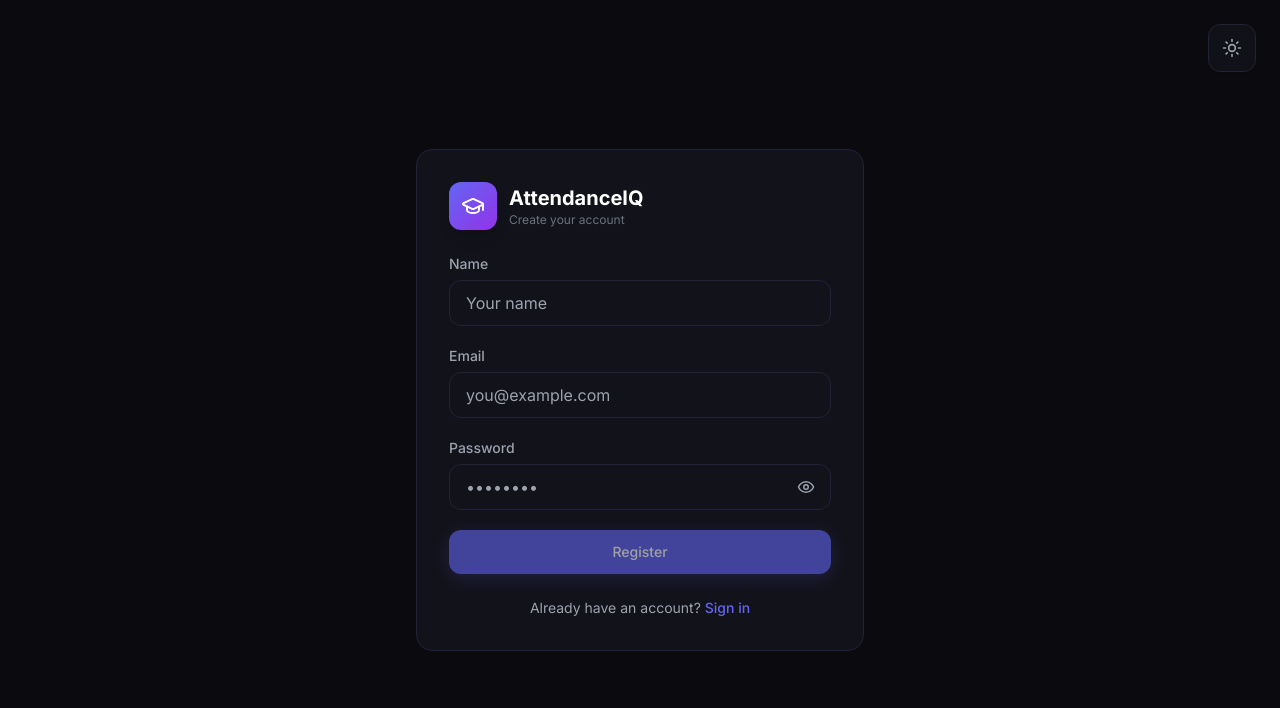
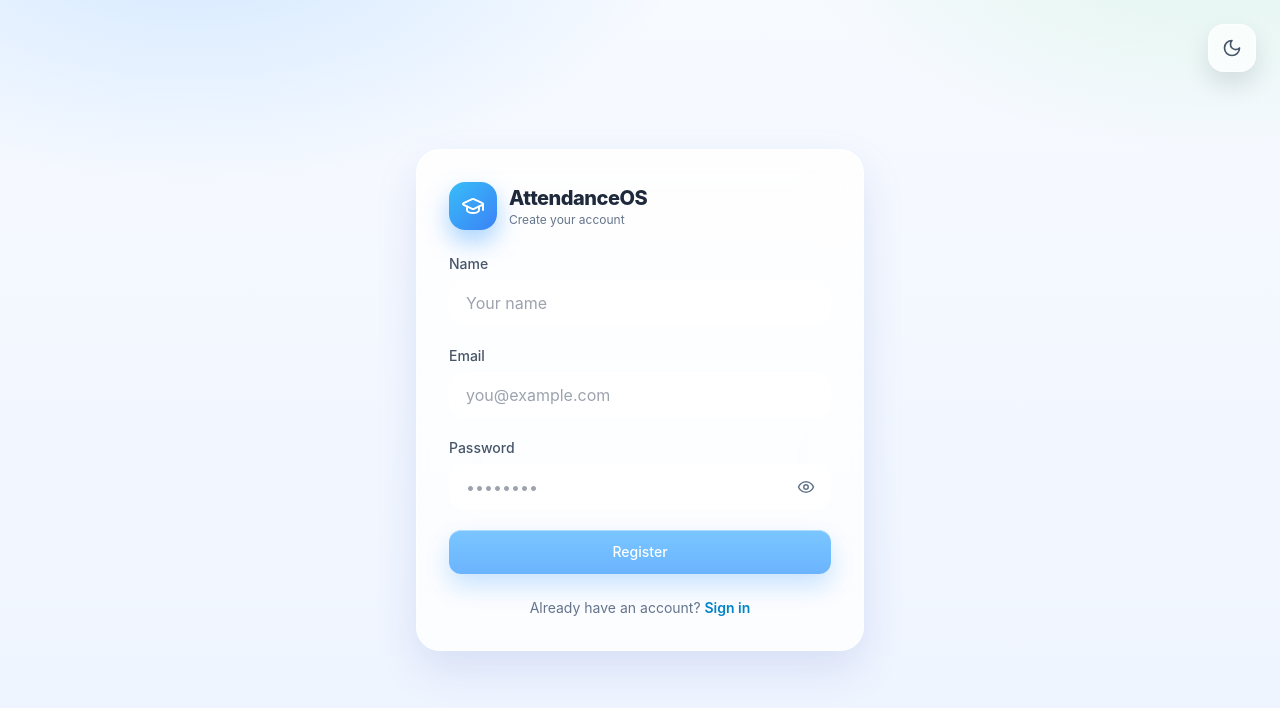
Before and after one commit to rahulv186/AttendanceTracker, a React (Vite) app in the folder frontend/: page /register in a window 1280 px wide. Shown: the top 708 px of the page. Built offline with nearby package versions, Linux system fonts and the light colour scheme.

Commit message:
Redesign frontend with attendance gr

```diff
--- a/frontend/src/components/AuthThemeToggle.jsx
+++ b/frontend/src/components/AuthThemeToggle.jsx
@@ -6,7 +6,7 @@ import { Sun, Moon } from "lucide-react";
  * Syncs with localStorage and document class (same logic as App).
  */
 export default function AuthThemeToggle() {
-  const [theme, setTheme] = useState(() => localStorage.getItem("theme") || "dark");
+  const [theme, setTheme] = useState(() => localStorage.getItem("theme") || "light");
 
   useEffect(() => {
     if (theme === "dark") {
@@ -23,7 +23,7 @@ export default function AuthThemeToggle() {
     <button
       type="button"
       onClick={toggleTheme}
-      className="fixed top-4 right-4 sm:top-6 sm:right-6 z-50 w-10 h-10 sm:w-12 sm:h-12 rounded-xl flex items-center justify-center bg-white/90 dark:bg-dark-800/90 backdrop-blur border border-light-600 dark:border-dark-600 text-slate-600 dark:text-gray-400 hover:text-indigo-600 dark:hover:text-indigo-400 transition shadow-sm"
+      className="fixed top-4 right-4 sm:top-6 sm:right-6 z-50 w-10 h-10 sm:w-12 sm:h-12 rounded-2xl flex items-center justify-center bg-white/70 dark:bg-dark-700/80 backdrop-blur-xl border border-white/70 dark:border-dark-600 text-slate-600 dark:text-slate-300 hover:text-sky-600 dark:hover:text-cyan-200 transition shadow-[0_12px_24px_rgba(15,23,42,0.12)]"
       title={theme === "dark" ? "Switch to light mode" : "Switch to dark mode"}
     >
       {theme === "dark" ? <Sun size={20} /> : <Moon size={20} />}
--- a/frontend/src/components/Navbar.jsx
+++ b/frontend/src/components/Navbar.jsx
@@ -1,4 +1,4 @@
-import { useState } from "react";
+import { useMemo, useState } from "react";
 import { useNavigate } from "react-router-dom";
 import {
   GraduationCap,
@@ -37,42 +37,47 @@ export default function Navbar({ activeTab, onTabChange, theme, toggleTheme }) {
   ];
 
   const navLinkClass = (id) =>
-    `flex items-center gap-2 px-4 py-2.5 rounded-xl text-sm font-medium transition-all duration-200 ${
+    `flex items-center gap-2 px-4 py-2.5 rounded-2xl text-sm font-semibold transition-all duration-200 ${
       activeTab === id
-        ? "bg-indigo-500 text-white shadow-md"
-        : "text-slate-600 dark:text-gray-400 hover:text-slate-800 dark:hover:text-white hover:bg-light-600 dark:hover:bg-dark-600"
+        ? "bg-white text-sky-700 shadow-[0_8px_20px_rgba(10,132,255,0.16)] dark:bg-dark-700 dark:text-cyan-200"
+        : "text-slate-500 dark:text-slate-300 hover:text-slate-800 dark:hover:text-white hover:bg-white/60 dark:hover:bg-dark-700/80"
     }`;
 
   const iconBtnClass =
-    "w-10 h-10 rounded-xl flex items-center justify-center border border-light-600 dark:border-dark-600 bg-white/50 dark:bg-dark-800/50 hover:bg-light-600 dark:hover:bg-dark-600 text-slate-600 dark:text-gray-400 transition-all duration-200";
+    "w-10 h-10 rounded-2xl flex items-center justify-center border border-white/60 dark:border-dark-600 bg-white/70 dark:bg-dark-700/70 text-slate-600 dark:text-gray-300 hover:text-sky-700 dark:hover:text-cyan-200 transition-all duration-200 shadow-[0_10px_22px_rgba(15,23,42,0.08)]";
+
+  const greeting = useMemo(() => {
+    if (!user?.name) return "Welcome back";
+    return `Hi, ${user.name.split(" ")[0]}`;
+  }, [user]);
 
   return (
-    <nav className="sticky top-0 z-50 border-b border-light-600 dark:border-dark-600 bg-white/90 dark:bg-dark-900/90 backdrop-blur-xl shadow-sm transition-colors duration-300">
+    <nav className="sticky top-0 z-50 border-b border-white/60 dark:border-dark-600 bg-white/55 dark:bg-dark-900/55 backdrop-blur-2xl transition-colors duration-300">
       <div className="max-w-7xl mx-auto px-4 sm:px-6 lg:px-8">
-        <div className="flex items-center justify-between h-16 gap-4">
+        <div className="flex items-center justify-between min-h-[72px] gap-4 py-3">
           {/* Left: App title */}
           <div className="flex items-center gap-3 min-w-0 shrink-0">
-            <div className="w-10 h-10 rounded-xl bg-gradient-to-br from-indigo-500 to-purple-600 flex items-center justify-center shadow-lg flex-shrink-0">
+            <div className="w-11 h-11 rounded-2xl bg-gradient-to-br from-sky-400 to-blue-500 flex items-center justify-center shadow-[0_12px_22px_rgba(10,132,255,0.35)] flex-shrink-0">
               <GraduationCap size={20} className="text-white" />
             </div>
             <div className="hidden sm:block min-w-0">
-              <h1 className="text-base font-bold text-slate-800 dark:text-white truncate">
-                SRM Attendance Tracker
+              <h1 className="text-base font-extrabold text-slate-800 dark:text-white truncate tracking-tight">
+                AttendanceOS
               </h1>
-              <p className="text-[10px] text-slate-500 dark:text-gray-500 -mt-0.5 truncate">
-                Smart attendance management
+              <p className="text-[11px] text-slate-500 dark:text-slate-300 -mt-0.5 truncate">
+                {greeting}
               </p>
             </div>
             <div className="sm:hidden">
-              <h1 className="text-sm font-bold text-slate-800 dark:text-white">
-                Attendance
+              <h1 className="text-sm font-extrabold text-slate-800 dark:text-white">
+                AttendanceOS
               </h1>
             </div>
           </div>
 
           {/* Center: Desktop navigation */}
-          <div className="hidden md:flex items-center gap-1 flex-1 justify-center">
-            <div className="flex items-center gap-1 bg-light-700 dark:bg-dark-800 rounded-2xl p-1 border border-light-600 dark:border-dark-600">
+          <div className="hidden md:flex items-center gap-1 flex-1 justify-center px-2">
+            <div className="flex items-center gap-1 bg-white/55 dark:bg-dark-800/85 rounded-[20px] p-1.5 border border-white/70 dark:border-dark-600 shadow-[0_12px_24px_rgba(15,23,42,0.08)]">
               {tabs.map(({ id, label, icon: Icon }) => (
                 <button
                   key={id}
@@ -89,13 +94,13 @@ export default function Navbar({ activeTab, onTabChange, theme, toggleTheme }) {
           {/* Right: Theme + Logout + Mobile menu */}
           <div className="flex items-center gap-2 shrink-0">
             {user && (
-              <span className="hidden lg:block text-xs text-slate-500 dark:text-gray-400 truncate max-w-[100px]">
+              <span className="hidden lg:block text-xs text-slate-500 dark:text-slate-300 truncate max-w-[120px]">
                 {user.name || user.email}
               </span>
             )}
             <button
               onClick={toggleTheme}
-              className={`${iconBtnClass} hover:text-indigo-600 dark:hover:text-indigo-400`}
+              className={iconBtnClass}
               title={theme === "dark" ? "Light mode" : "Dark mode"}
             >
               {theme === "dark" ? <Sun size={18} /> : <Moon size={18} />}
@@ -108,7 +113,7 @@ export default function Navbar({ activeTab, onTabChange, theme, toggleTheme }) {
               <LogOut size={18} />
             </button>
             <button
-              className="md:hidden w-10 h-10 flex items-center justify-center rounded-xl border border-light-600 dark:border-dark-600 bg-white/50 dark:bg-dark-800/50 hover:bg-light-600 dark:hover:bg-dark-600 text-slate-600 dark:text-gray-400 transition-all duration-200"
+              className="md:hidden w-10 h-10 flex items-center justify-center rounded-2xl border border-white/60 dark:border-dark-600 bg-white/70 dark:bg-dark-700/70 text-slate-600 dark:text-gray-300 transition-all duration-200"
               onClick={() => setMobileOpen(!mobileOpen)}
               aria-expanded={mobileOpen}
             >
@@ -119,7 +124,7 @@ export default function Navbar({ activeTab, onTabChange, theme, toggleTheme }) {
 
         {/* Mobile menu */}
         {mobileOpen && (
-          <div className="md:hidden py-4 border-t border-light-600 dark:border-dark-600 animate-fade-in">
+          <div className="md:hidden py-4 border-t border-white/60 dark:border-dark-600 animate-fade-in">
             <div className="flex flex-col gap-1 pt-3">
               {tabs.map(({ id, label, icon: Icon }) => (
                 <button
@@ -128,10 +133,10 @@ export default function Navbar({ activeTab, onTabChange, theme, toggleTheme }) {
                     onTabChange(id);
                     setMobileOpen(false);
                   }}
-                  className={`flex items-center gap-3 px-4 py-3 rounded-xl text-sm font-medium transition-all duration-200 ${
+                  className={`flex items-center gap-3 px-4 py-3 rounded-2xl text-sm font-semibold transition-all duration-200 ${
                     activeTab === id
-                      ? "bg-indigo-500 text-white"
-                      : "text-slate-600 dark:text-gray-300 hover:bg-light-600 dark:hover:bg-dark-700"
+                      ? "bg-white text-sky-700 dark:bg-dark-700 dark:text-cyan-200"
+                      : "text-slate-600 dark:text-gray-300 hover:bg-white/70 dark:hover:bg-dark-700"
                   }`}
                 >
                   <Icon size={18} />
@@ -140,7 +145,7 @@ export default function Navbar({ activeTab, onTabChange, theme, toggleTheme }) {
               ))}
               <button
                 onClick={handleLogout}
-                className="flex items-center gap-3 px-4 py-3 rounded-xl text-sm font-medium text-rose-500 hover:bg-rose-500/10 transition-all duration-200 mt-2"
+                className="flex items-center gap-3 px-4 py-3 rounded-2xl text-sm font-semibold text-rose-500 hover:bg-rose-500/10 transition-all duration-200 mt-2"
               >
                 <LogOut size={18} />
                 Logout
--- a/frontend/src/components/PasswordInput.jsx
+++ b/frontend/src/components/PasswordInput.jsx
@@ -30,7 +30,7 @@ export default function PasswordInput({
       <button
         type="button"
         onClick={() => setShow((s) => !s)}
-        className="absolute right-3 top-1/2 -translate-y-1/2 p-1 rounded-lg text-slate-500 dark:text-gray-400 hover:text-slate-700 dark:hover:text-gray-300 hover:bg-light-600 dark:hover:bg-dark-600 transition"
+        className="absolute right-3 top-1/2 -translate-y-1/2 p-1 rounded-xl text-slate-500 dark:text-slate-300 hover:text-slate-700 dark:hover:text-white hover:bg-light-700/70 dark:hover:bg-dark-600 transition"
         title={show ? "Hide password" : "Show password"}
         tabIndex={-1}
       >
--- a/frontend/src/index.css
+++ b/frontend/src/index.css
@@ -1,3 +1,5 @@
+@import url("https://fonts.googleapis.com/css2?family=Plus+Jakarta+Sans:wght@400;500;600;700;800&display=swap");
+
 @tailwind base;
 @tailwind components;
 @tailwind utilities;
@@ -14,56 +16,81 @@
   }
 
   body {
-    @apply bg-light-800 dark:bg-dark-900 text-slate-800 dark:text-gray-100 font-sans antialiased transition-colors duration-300;
+    @apply font-sans antialiased transition-colors duration-300;
+    color: #0f172a;
+    background:
+      radial-gradient(60rem 32rem at 15% -10%, rgba(10, 132, 255, 0.16), transparent 52%),
+      radial-gradient(56rem 34rem at 95% -15%, rgba(48, 209, 88, 0.14), transparent 50%),
+      linear-gradient(180deg, #f7faff 0%, #eef4ff 100%);
+    min-height: 100vh;
   }
 
-  /* Only apply dark radial background in dark mode */
   .dark body {
-    background: #0a0a0f;
-    background-image:
-      radial-gradient(
-        ellipse at 20% 50%,
-        rgba(99, 102, 241, 0.08) 0%,
-        transparent 50%
-      ),
-      radial-gradient(
-        ellipse at 80% 20%,
-        rgba(34, 211, 238, 0.06) 0%,
-        transparent 50%
-      );
+    color: #e2e8f0;
+    background:
+      radial-gradient(64rem 34rem at 12% -14%, rgba(10, 132, 255, 0.2), transparent 52%),
+      radial-gradient(56rem 36rem at 92% -12%, rgba(94, 92, 230, 0.22), transparent 50%),
+      linear-gradient(180deg, #0c1220 0%, #0b1428 100%);
   }
 
   ::-webkit-scrollbar {
-    width: 6px;
+    width: 8px;
   }
 
   ::-webkit-scrollbar-track {
-    @apply bg-light-700 dark:bg-dark-800 transition-colors duration-300;
+    background: transparent;
   }
 
   ::-webkit-scrollbar-thumb {
-    @apply bg-light-500 dark:bg-dark-500 rounded-full transition-colors duration-300;
+    background: rgba(148, 163, 184, 0.45);
+    border-radius: 9999px;
   }
 
   ::-webkit-scrollbar-thumb:hover {
-    @apply bg-accent-purple;
+    background: rgba(10, 132, 255, 0.6);
   }
 }
 
 @layer components {
   .glass-card {
-    @apply bg-white dark:bg-dark-800 border border-light-600 dark:border-dark-600 rounded-2xl shadow-sm dark:shadow-none;
-    backdrop-filter: blur(10px);
-    transition: all 0.3s ease;
+    border-radius: 1.5rem;
+    border: 1px solid rgba(255, 255, 255, 0.62);
+    background: linear-gradient(
+      180deg,
+      rgba(255, 255, 255, 0.86) 0%,
+      rgba(255, 255, 255, 0.74) 100%
+    );
+    box-shadow:
+      0 18px 44px rgba(30, 64, 175, 0.12),
+      inset 0 1px 0 rgba(255, 255, 255, 0.66);
+    backdrop-filter: blur(24px);
+    transition: transform 0.22s ease, box-shadow 0.22s ease, border-color 0.22s ease;
   }
 
   .glass-card:hover {
-    @apply border-light-500 dark:border-dark-500;
-    box-shadow: 0 4px 20px rgba(99, 102, 241, 0.05);
+    transform: translateY(-1px);
+    box-shadow:
+      0 22px 52px rgba(30, 64, 175, 0.16),
+      inset 0 1px 0 rgba(255, 255, 255, 0.8);
+    border-color: rgba(200, 226, 255, 0.95);
+  }
+
+  .dark .glass-card {
+    border: 1px solid rgba(148, 163, 184, 0.24);
+    background: linear-gradient(
+      180deg,
+      rgba(15, 23, 42, 0.74) 0%,
+      rgba(15, 23, 42, 0.62) 100%
+    );
+    box-shadow:
+      0 22px 48px rgba(2, 6, 23, 0.52),
+      inset 0 1px 0 rgba(148, 163, 184, 0.2);
   }
 
   .dark .glass-card:hover {
-    box-shadow: 0 0 30px rgba(99, 102, 241, 0.1);
+    box-shadow:
+      0 26px 60px rgba(2, 6, 23, 0.62),
+      inset 0 1px 0 rgba(148, 163, 184, 0.28);
   }
 
   .stat-value {
@@ -88,24 +115,28 @@
   }
 
   .btn-primary {
-    @apply px-6 py-3 rounded-xl font-semibold text-sm transition-all duration-300 cursor-pointer;
-    @apply bg-accent-purple hover:bg-indigo-500 text-white;
-    box-shadow: 0 4px 20px rgba(99, 102, 241, 0.3);
+    @apply px-6 py-3 rounded-2xl font-semibold text-sm transition-all duration-300 cursor-pointer text-white;
+    background: linear-gradient(180deg, #24a0ff 0%, #0a84ff 100%);
+    box-shadow:
+      0 12px 24px rgba(10, 132, 255, 0.35),
+      inset 0 1px 0 rgba(255, 255, 255, 0.4);
   }
 
   .btn-primary:hover {
-    box-shadow: 0 6px 30px rgba(99, 102, 241, 0.5);
+    box-shadow:
+      0 18px 34px rgba(10, 132, 255, 0.4),
+      inset 0 1px 0 rgba(255, 255, 255, 0.55);
     transform: translateY(-1px);
   }
 
   .btn-success {
-    @apply px-4 py-2.5 rounded-xl font-semibold text-sm transition-all duration-300 cursor-pointer;
-    @apply bg-emerald-600 hover:bg-emerald-500 text-white;
+    @apply px-4 py-2.5 rounded-xl font-semibold text-sm transition-all duration-300 cursor-pointer text-white;
+    background: linear-gradient(180deg, #35d76a 0%, #30d158 100%);
   }
 
   .btn-danger {
-    @apply px-4 py-2.5 rounded-xl font-semibold text-sm transition-all duration-300 cursor-pointer;
-    @apply bg-rose-600 hover:bg-rose-500 text-white;
+    @apply px-4 py-2.5 rounded-xl font-semibold text-sm transition-all duration-300 cursor-pointer text-white;
+    background: linear-gradient(180deg, #ff6f65 0%, #ff453a 100%);
   }
 
   .risk-badge {
@@ -113,32 +144,55 @@
   }
 
   .risk-badge.green {
-    @apply bg-emerald-500/20 text-emerald-400 border border-emerald-500/30;
+    @apply border;
+    background: rgba(48, 209, 88, 0.15);
+    color: #1f8f42;
+    border-color: rgba(48, 209, 88, 0.36);
   }
 
   .risk-badge.yellow {
-    @apply bg-amber-500/20 text-amber-400 border border-amber-500/30;
+    @apply border;
+    background: rgba(255, 159, 10, 0.16);
+    color: #b86b00;
+    border-color: rgba(255, 159, 10, 0.38);
   }
 
   .risk-badge.red {
-    @apply bg-rose-500/20 text-rose-400 border border-rose-500/30;
+    @apply border;
+    background: rgba(255, 69, 58, 0.16);
+    color: #c13b34;
+    border-color: rgba(255, 69, 58, 0.4);
+  }
+
+  .dark .risk-badge.green {
+    color: #4ade80;
+  }
+
+  .dark .risk-badge.yellow {
+    color: #fbbf24;
+  }
+
+  .dark .risk-badge.red {
+    color: #fb7185;
   }
 }
 
 @layer utilities {
   .text-gradient-purple {
-    @apply bg-gradient-to-r from-indigo-400 to-purple-400 bg-clip-text text-transparent;
+    @apply bg-clip-text text-transparent;
+    background-image: linear-gradient(92deg, #0a84ff, #64d2ff);
   }
 
   .text-gradient-cyan {
-    @apply bg-gradient-to-r from-cyan-400 to-blue-400 bg-clip-text text-transparent;
+    @apply bg-clip-text text-transparent;
+    background-image: linear-gradient(92deg, #30d158, #64d2ff);
   }
 
   .glow-purple {
-    box-shadow: 0 0 20px rgba(99, 102, 241, 0.4);
+    box-shadow: 0 0 20px rgba(10, 132, 255, 0.35);
   }
 
   .glow-cyan {
-    box-shadow: 0 0 20px rgba(34, 211, 238, 0.4);
+    box-shadow: 0 0 20px rgba(100, 210, 255, 0.35);
   }
 }
--- a/frontend/src/pages/Login.jsx
+++ b/frontend/src/pages/Login.jsx
@@ -7,9 +7,9 @@ import PasswordInput from "../components/PasswordInput";
 import { validateEmail, validatePassword } from "../utils/validation";
 
 const inputBase =
-  "w-full px-4 py-3 sm:py-2.5 rounded-xl border bg-white dark:bg-dark-800 text-slate-800 dark:text-white placeholder-gray-400 focus:ring-2 focus:ring-indigo-500 focus:border-transparent outline-none transition";
+  "w-full px-4 py-3 sm:py-2.5 rounded-2xl border bg-white/80 dark:bg-dark-700/85 text-slate-800 dark:text-white placeholder-gray-400 focus:ring-2 focus:ring-sky-500 focus:border-transparent outline-none transition";
 const inputError = "border-rose-500 dark:border-rose-500";
-const inputDefault = "border-light-600 dark:border-dark-600";
+const inputDefault = "border-white/70 dark:border-dark-600";
 
 export default function Login() {
   const [email, setEmail] = useState("");
@@ -83,20 +83,20 @@ export default function Login() {
   }, [navigate]);
 
   return (
-    <div className="min-h-screen flex items-center justify-center px-4 sm:px-6 py-8 sm:py-12 bg-light-900 dark:bg-dark-900 transition-colors duration-300">
+    <div className="min-h-screen flex items-center justify-center px-4 sm:px-6 py-8 sm:py-12 transition-colors duration-300">
       <AuthThemeToggle />
 
       <div className="w-full max-w-md">
         <div className="glass-card p-6 sm:p-8">
           <div className="flex items-center gap-3 mb-6">
-            <div className="w-12 h-12 rounded-xl bg-gradient-to-br from-indigo-500 to-purple-600 flex items-center justify-center shadow-lg">
+            <div className="w-12 h-12 rounded-2xl bg-gradient-to-br from-sky-400 to-blue-500 flex items-center justify-center shadow-[0_12px_24px_rgba(10,132,255,0.35)]">
               <GraduationCap size={24} className="text-white" />
             </div>
             <div>
-              <h1 className="text-xl font-bold text-slate-800 dark:text-white">
-                AttendanceIQ
+              <h1 className="text-xl font-extrabold text-slate-800 dark:text-white tracking-tight">
+                AttendanceOS
               </h1>
-              <p className="text-xs text-slate-500 dark:text-gray-500">
+              <p className="text-xs text-slate-500 dark:text-slate-300">
                 Sign in to your account
               </p>
             </div>
@@ -110,7 +110,7 @@ export default function Login() {
 
           <form onSubmit={handleSubmit} className="space-y-4 sm:space-y-5">
             <div>
-              <label className="block text-sm font-medium text-slate-600 dark:text-gray-400 mb-1.5">
+              <label className="block text-sm font-medium text-slate-600 dark:text-slate-300 mb-1.5">
                 Email
               </label>
               <input
@@ -127,7 +127,7 @@ export default function Login() {
               )}
             </div>
             <div>
-              <label className="block text-sm font-medium text-slate-600 dark:text-gray-400 mb-1.5">
+              <label className="block text-sm font-medium text-slate-600 dark:text-slate-300 mb-1.5">
                 Password
               </label>
               <PasswordInput
@@ -164,7 +164,7 @@ export default function Login() {
             Don&apos;t have an account?{" "}
             <Link
               to="/register"
-              className="text-indigo-500 hover:text-indigo-400 font-medium"
+              className="text-sky-600 hover:text-sky-500 font-semibold"
             >
               Register
             </Link>
--- a/frontend/src/pages/Register.jsx
+++ b/frontend/src/pages/Register.jsx
@@ -7,9 +7,9 @@ import PasswordInput from "../components/PasswordInput";
 import { validateName, validateEmail, validatePassword } from "../utils/validation";
 
 const inputBase =
-  "w-full px-4 py-3 sm:py-2.5 rounded-xl border bg-white dark:bg-dark-800 text-slate-800 dark:text-white placeholder-gray-400 focus:ring-2 focus:ring-indigo-500 focus:border-transparent outline-none transition";
+  "w-full px-4 py-3 sm:py-2.5 rounded-2xl border bg-white/80 dark:bg-dark-700/85 text-slate-800 dark:text-white placeholder-gray-400 focus:ring-2 focus:ring-sky-500 focus:border-transparent outline-none transition";
 const inputError = "border-rose-500 dark:border-rose-500";
-const inputDefault = "border-light-600 dark:border-dark-600";
+const inputDefault = "border-white/70 dark:border-dark-600";
 
 export default function Register() {
   const [name, setName] = useState("");
@@ -93,20 +93,20 @@ export default function Register() {
     !validateName(name) && !validateEmail(email) && !validatePassword(password);
 
   return (
-    <div className="min-h-screen flex items-center justify-center px-4 sm:px-6 py-8 sm:py-12 bg-light-900 dark:bg-dark-900 transition-colors duration-300">
+    <div className="min-h-screen flex items-center justify-center px-4 sm:px-6 py-8 sm:py-12 transition-colors duration-300">
       <AuthThemeToggle />
 
       <div className="w-full max-w-md">
         <div className="glass-card p-6 sm:p-8">
           <div className="flex items-center gap-3 mb-6">
-            <div className="w-12 h-12 rounded-xl bg-gradient-to-br from-indigo-500 to-purple-600 flex items-center justify-center shadow-lg">
+            <div className="w-12 h-12 rounded-2xl bg-gradient-to-br from-sky-400 to-blue-500 flex items-center justify-center shadow-[0_12px_24px_rgba(10,132,255,0.35)]">
               <GraduationCap size={24} className="text-white" />
             </div>
             <div>
-              <h1 className="text-xl font-bold text-slate-800 dark:text-white">
-                AttendanceIQ
+              <h1 className="text-xl font-extrabold text-slate-800 dark:text-white tracking-tight">
+                AttendanceOS
               </h1>
-              <p className="text-xs text-slate-500 dark:text-gray-500">
+              <p className="text-xs text-slate-500 dark:text-slate-300">
                 Create your account
               </p>
             </div>
@@ -120,7 +120,7 @@ export default function Register() {
 
           <form onSubmit={handleSubmit} className="space-y-4 sm:space-y-5">
             <div>
-              <label className="block text-sm font-medium text-slate-600 dark:text-gray-400 mb-1.5">
+              <label className="block text-sm font-medium text-slate-600 dark:text-slate-300 mb-1.5">
                 Name
               </label>
               <input
@@ -138,7 +138,7 @@ export default function Register() {
               )}
             </div>
             <div>
-              <label className="block text-sm font-medium text-slate-600 dark:text-gray-400 mb-1.5">
+              <label className="block text-sm font-medium text-slate-600 dark:text-slate-300 mb-1.5">
                 Email
               </label>
               <input
@@ -155,7 +155,7 @@ export default function Register() {
               )}
             </div>
             <div>
-              <label className="block text-sm font-medium text-slate-600 dark:text-gray-400 mb-1.5">
+              <label className="block text-sm font-medium text-slate-600 dark:text-slate-300 mb-1.5">
                 Password
               </label>
               <PasswordInput
@@ -192,7 +192,7 @@ export default function Register() {
             Already have an account?{" "}
             <Link
               to="/login"
-              className="text-indigo-500 hover:text-indigo-400 font-medium"
+              className="text-sky-600 hover:text-sky-500 font-semibold"
             >
               Sign in
             </Link>
--- a/frontend/tailwind.config.js
+++ b/frontend/tailwind.config.js
@@ -5,29 +5,29 @@ export default {
   theme: {
     extend: {
       fontFamily: {
-        sans: ["Inter", "sans-serif"],
+        sans: ["SF Pro Display", "SF Pro Text", "Plus Jakarta Sans", "sans-serif"],
       },
       colors: {
         dark: {
-          900: "#0a0a0f",
-          800: "#12121a",
-          700: "#1a1a27",
-          600: "#22223a",
-          500: "#2d2d4a",
+          900: "#0b1428",
+          800: "#0f1c34",
+          700: "#17253f",
+          600: "#223251",
+          500: "#33415f",
         },
         light: {
-          900: "#ffffff",
-          800: "#f8fafc",
-          700: "#f1f5f9",
-          600: "#e2e8f0",
-          500: "#cbd5e1",
+          900: "#f8fbff",
+          800: "#eef4ff",
+          700: "#e2ecff",
+          600: "#cad9f5",
+          500: "#a9bfdc",
         },
         accent: {
-          purple: "#6366f1",
-          cyan: "#22d3ee",
-          emerald: "#10b981",
-          amber: "#f59e0b",
-          rose: "#f43f5e",
+          purple: "#0a84ff",
+          cyan: "#64d2ff",
+          emerald: "#30d158",
+          amber: "#ff9f0a",
+          rose: "#ff453a",
         },
       },
       backgroundImage: {
```
Also changed, not shown: frontend/src/App.jsx (+16 -16 lines), frontend/src/components/Dashboard.jsx (+17 -20 lines), frontend/src/components/RiskIndicator.jsx (+4 -4 lines), frontend/src/components/SubjectCard.jsx (+14 -14 lines), 2 other files (tests, documents, lock files or other folders).
